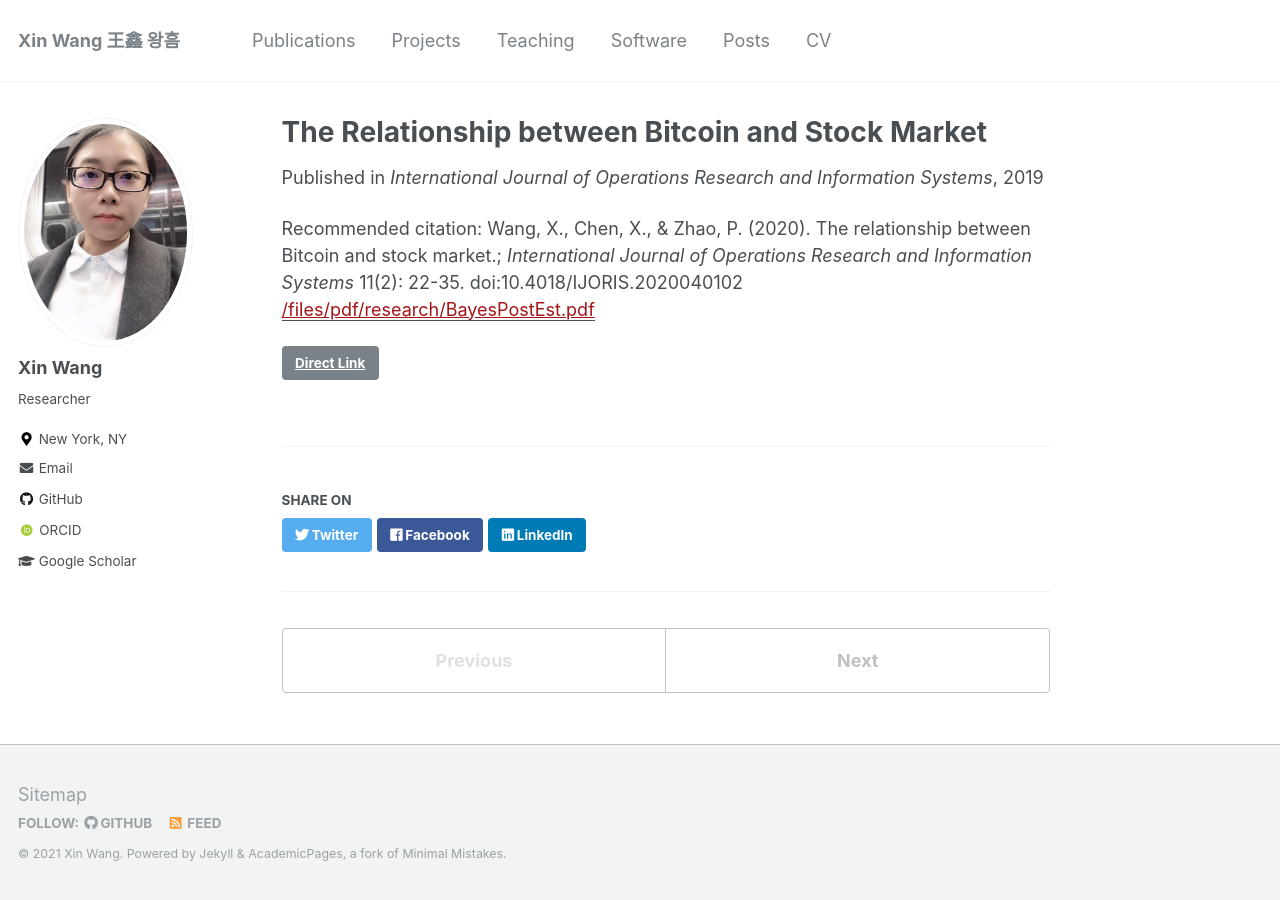
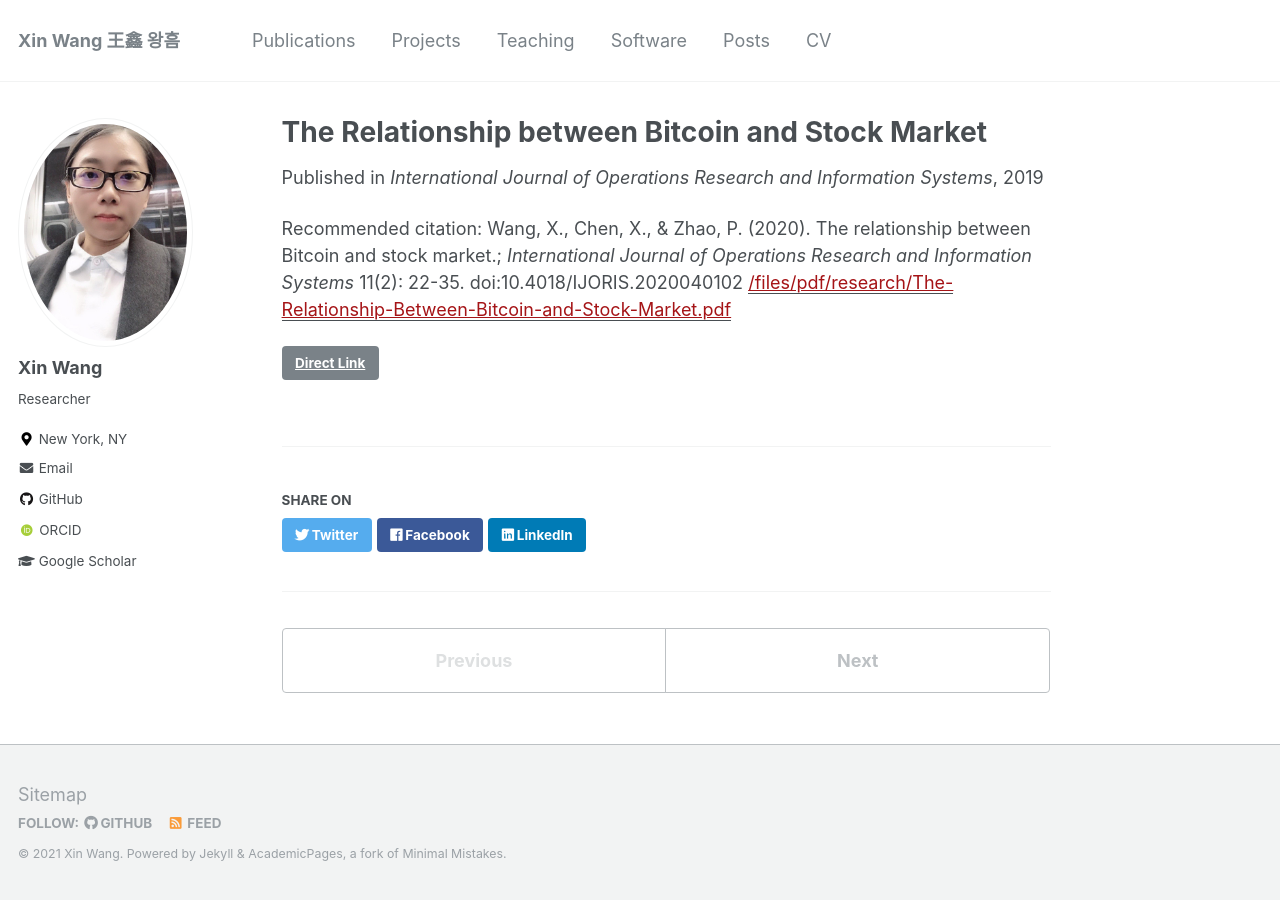
Before and after one commit to xin-wang-kr/xin-wang-kr.github.io, a Jekyll site: the page built from _publications/2019-The.md, in a window 1280 px wide. Built offline with Jekyll 4.4.1, drawn with Linux system fonts in a browser that asks for light colours; some web fonts are replaced.

Commit message:
Update 2019-The.md

```diff
--- a/_publications/2019-The.md
+++ b/_publications/2019-The.md
@@ -4,7 +4,7 @@ collection: publications
 permalink: /publication/2019-The
 date: 2019-10-01
 venue: 'International Journal of Operations Research and Information Systems'
-paperurl: '/files/pdf/research/BayesPostEst.pdf'
+paperurl: '/files/pdf/research/The-Relationship-Between-Bitcoin-and-Stock-Market.pdf'
 link: 'https://doi.org/10.21105/joss.01722'
 citation: 'Wang, X., Chen, X., & Zhao, P. (2020). The relationship between Bitcoin and stock market.; <i>International Journal of Operations Research and Information Systems</i> 11(2): 22-35. doi:10.4018/IJORIS.2020040102'
 ---
```
